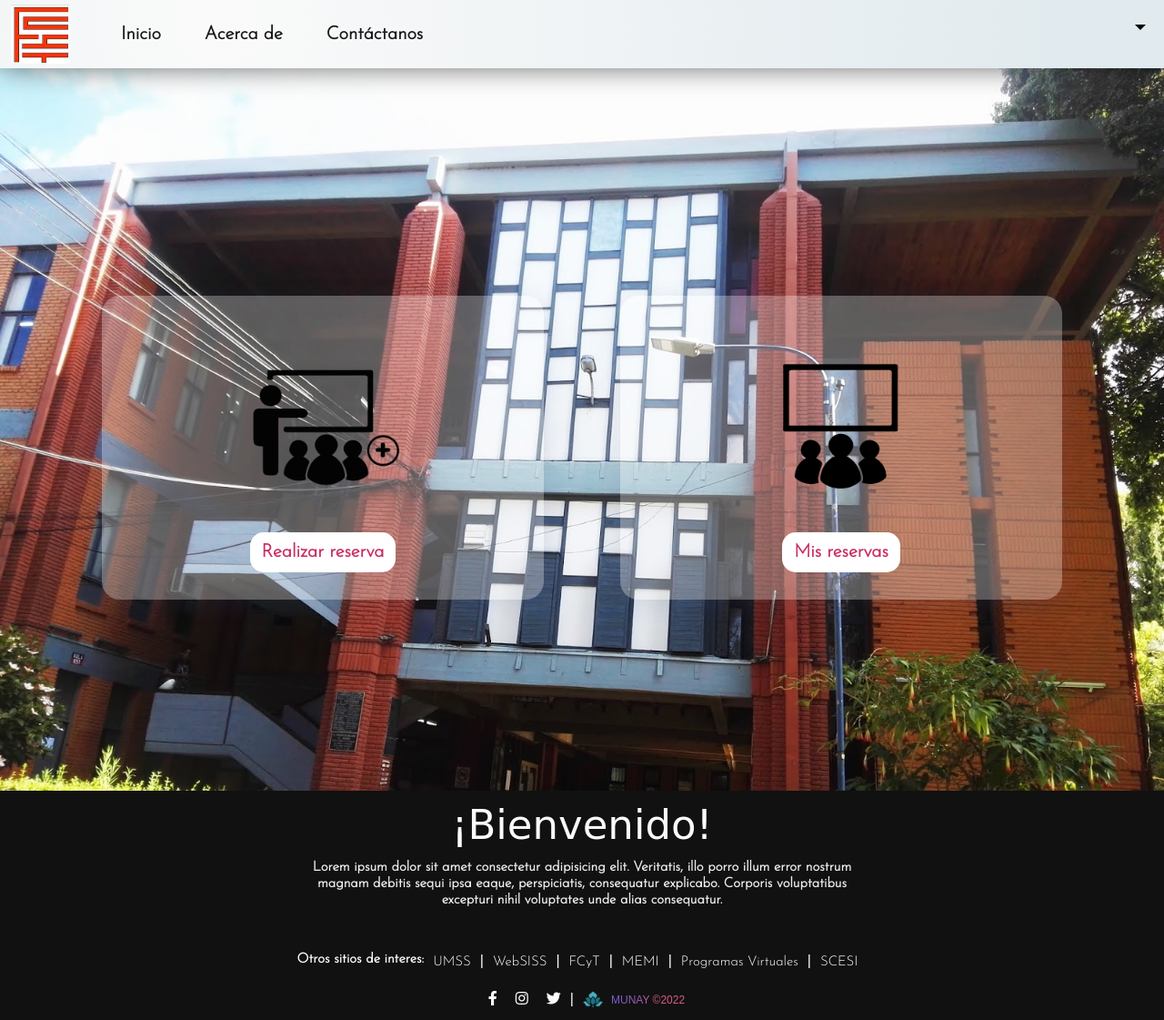
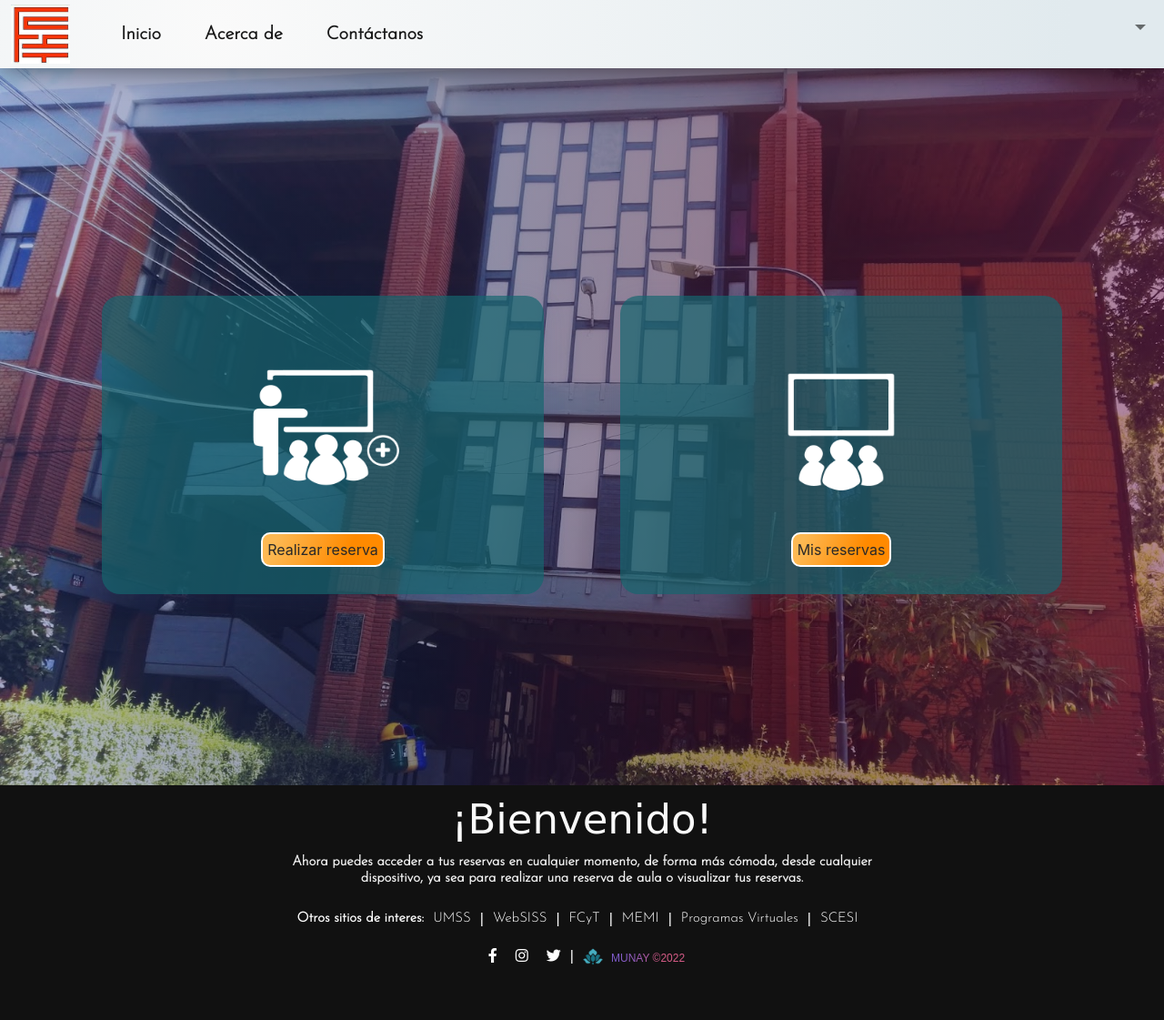
Before and after one commit to Yarias2106/Sistema_Reserva_Aulas, a Django app: page /VistaDocente/ in a window 1280 px wide. Shown: the whole page at 91% size. After the commit the page ends 1060 px from the top, so only its background shows below. Run offline with Django 3.2, Linux system fonts and the light colour scheme; a user stored in the database is signed in; data comes from the database, SQL or seed files in the repository; some libraries are stand-ins or nearby versions; some web fonts are replaced.

Commit message:
Sprint terminado

```diff
--- a/Proyecto_Munay/Proyecto_Munay/Templates/VistaDocente.html
+++ b/Proyecto_Munay/Proyecto_Munay/Templates/VistaDocente.html
@@ -36,7 +36,7 @@
       </button>
 
           <div class="collapse navbar-collapse ms-lg-3 justify-content-center" id="navbarTogglerDemo03">
-                      <ul class="navbar-nav me-auto mb-2 mb-lg-0">
+                  <ul class="navbar-nav me-auto mb-lg-0">
                       <li class="nav-item nav-justified">
                           <a class="nav-link active  pe-2 mx-3" aria-current="page" href="#">Inicio</a>
                       </li>
@@ -47,11 +47,11 @@
                           <a class="nav-link active  pe-2 mx-3" href="#">Contáctanos </a>
                       </li>
                   </ul>
+                  <ul class="navbar-nav mb-2 mb-lg-0">
+                  <div class="mb-0 ">
+                    {%if user.is_authenticated %}
 
-                      <center><div class="mb-0 ">
-                        <center>{%if user.is_authenticated %}
-
-                                <li class="nav-item dropdown" style="list-style:none">
+                    <center><li class="nav-item dropdown" style="list-style:none">
                               <a class="nav-link dropdown-toggle btnCerrar" href="#" id="navbarDropdown" role="button" data-toggle="dropdown" aria-haspopup="true" aria-expanded="false">
                                 {{nombre}}
                               </a>
@@ -59,14 +59,14 @@
                                 <center><a class="dropdown-item " href="/salir/">Cerrar Sesión</a></center>
 
                               </div>
-                                </li>
+                            </li></center>
 
 
-                                 {%endif%}</center>
+                             {%endif%}
                         </div>
-                     </center>
+                      </ul>
           </div>
-
+    </div>
   </nav>
 
       <section class="section">
@@ -75,7 +75,7 @@
             <div class="col-md-6 col-lg-6  ">
               <div class="Caja">
                 <div class="Iconos">
-                    <img src="{% static '/imagenes/Reservar.png' %}" alt="Reservar">
+                    <img src="{% static '/imagenes/Reservar1.png' %}" alt="Reservar">
                 </div>
                 <button type="button" class="btn BtnReservar">Realizar reserva</button>
               </div>
@@ -84,7 +84,7 @@
             <div class="col-md-6 col-lg-6  ">
               <div class="Caja">
                 <div class="Iconos">
-                    <img src="{% static '/imagenes/MiReserva.png' %}" alt="MiReserva">
+                    <img src="{% static '/imagenes/MiReserva1.png' %}" alt="MiReserva">
                 </div>
                 <button type="button" class="btn BtnMiReserva">Mis reservas</button>
               </div>
@@ -98,7 +98,7 @@
     <section id="Bienvenida">
       <div class="Bienvenida-container">
         <h1>¡Bienvenido!</h1>
-        <h2 class="col-sm-8 col-lg-6">Lorem ipsum dolor sit amet consectetur adipisicing elit. Veritatis, illo porro illum error nostrum magnam debitis sequi ipsa eaque, perspiciatis, consequatur explicabo. Corporis voluptatibus excepturi nihil voluptates unde alias consequatur. </h2>
+        <h2 class="col-10 col-sm-8 col-lg-6">Ahora puedes acceder a tus reservas en cualquier momento, de forma más cómoda, desde cualquier dispositivo, ya sea para realizar una reserva de aula o visualizar tus reservas.</h2>
       </div>
     </section>
 
--- a/Proyecto_Munay/Proyecto_Munay/Templates/login.html
+++ b/Proyecto_Munay/Proyecto_Munay/Templates/login.html
@@ -120,12 +120,12 @@
         </div>
 
         <div class="col-md-5 col-sm-12 col-12 ps-0 mt-5">
-            <img src="https://ed.team/images/utils/semana-de-la-tecnologia/grafico.png" alt="" class='imagen ml-5'></img>
+            <center><img src="{% static '/imagenes/grafico.png' %}" alt="" class='imagen ml-5'></img></center>
         </div>
     </div>
 
     <footer class='footColor mt-auto pb-0'>
-        <div class="footer-content">
+        <div class="footer-content mt-2">
 
             <ul class="socials">
                 <b class="SocialsE">Otros sitios de interes:</b>
--- a/Proyecto_Munay/static/css/cssDocente.css
+++ b/Proyecto_Munay/static/css/cssDocente.css
@@ -10,26 +10,50 @@ body{
 /* Section Buttons */
 
 .section {
-background-image: url(../imagenes/principal.jpg);
-background-size:cover;
-background-repeat: no-repeat;
-padding-top: 250px;
-padding-bottom: 170px;
-}
+  background: linear-gradient(to right, #1f379056, #16205376, #4310318a, #6c194f86), url(../imagenes/principal.jpg);
+  background-size:cover;
+  background-repeat: no-repeat;
+  background-position: center;
+  background-attachment: fixed;
+  padding-top: 250px;
+  padding-bottom: 170px;
+
+  }
+
+  /* .section::before {
+    content: "";
+    width: 100%;
+    min-height: 100vh;
+    position:absolute;
+    background: -webkit-linear-gradient(to right, #1F3890, #162053, #431031, #6C194F);   Chrome 10-25, Safari 5.1-6
+    background: linear-gradient(to right, #1F3890, #162053, #431031, #6C194F);  W3C, IE 10+/ Edge, Firefox 16+, Chrome 26+, Opera 12+, Safari 7+
+    top: 75px;
+    left: 0;
+    opacity: 0.4;
+    }
+   */
+
 .section .Caja {
   padding: 30px;
   position: relative;
   overflow: hidden;
   margin: 0 30px 40px 30px;
-  background: rgba(255, 255, 255, 0.3);
+  background: rgba(22, 101, 111, 0.7);
   box-shadow: 0 5px 26px 0 rgba(68, 88, 144, 0.14);
   border-radius: 20px;
   text-align: center;
   transition: all 0.2s ease-in-out;
 }
 
+@media (max-width: 768px) {
+  .section .Caja{
+  margin: 0 15px 20px 15px;
+  padding: 15px;
+  }
+}
+
 .section .Caja:hover{
-  background: rgba(255, 255, 255, 0.5);
+  background: rgba(32, 186, 203, 0.5);
   transform: scale(1.02);
 }
 
@@ -40,16 +64,30 @@ padding-bottom: 170px;
   height: 210px;
 }
 
+@media (max-width: 768px) {
+  .section .Iconos img{
+  padding-top: 5px;
+  width: 100px;
+  height: 110px;
+  }
+}
+
 .BtnReservar, .BtnMiReserva{
-    background-color: #ffffff;
-    border-radius: 15px;
-    padding: 4 15px;
-    color: #CB3066;
-    font-size:16px;
-    transition: all 0.3s ease-in-out;
-    font-family: 'Josefin Sans', sans-serif;
-    font-weight: Bold;
-    font-size: 20px;
+  background-image: radial-gradient( circle farthest-corner at 10% 20%,  rgba(253,203,50,1) 0%, rgba(244,56,98,1) 100.2% );
+  background-image: linear-gradient( 109.6deg,  rgba(255,194,48,1) 11.2%, rgba(255,124,0,1) 100.2% );
+  color: rgb(41, 41, 41);
+  background-image: linear-gradient( 112.7deg,  rgba(253,185,83,1) 11.4%, rgba(255,138,0,1) 70.2% );
+  border-radius: 10px;
+  padding: 5px;
+  border: 2px solid rgb(255, 255, 255);
+}
+
+@media (max-width: 768px) {
+  .BtnReservar, .BtnMiReserva{
+    padding: 0 5px;
+    font-size: 14px;
+
+  }
 }
 
 .BtnReservar:hover, .BtnMiReserva:hover {
@@ -62,9 +100,15 @@ padding-bottom: 170px;
 # Bienvenida Section
 --------------------------------------------------------------*/
 #Bienvenida {
-  height: 20vh;
+  height: 15vh;
   position: relative;
   background: #111;
+}
+
+@media (max-width: 768px) {
+  #Bienvenida {
+    height: 13vh;
+  }
 }
 
 #Bienvenida .Bienvenida-container {
@@ -93,17 +137,17 @@ padding-bottom: 170px;
 }
 
 #Bienvenida h2 {
-  color: rgb(236, 236, 236);
-  margin-bottom: 25px;
+  color: rgb(241, 241, 241);
+  margin-bottom: 10px;
   font-size: 15px;
   font-family: 'Josefin Sans', sans-serif;
   font-weight: Bold;
 }
 @media (max-width: 768px) {
   #Bienvenida h2 {
-    font-size: 14px;
-    line-height: 24px;
-    margin-bottom: 30px;
+    font-size: 11px;
+    line-height: 13px;
+    margin-bottom: 2px;
   }
 }
 
@@ -148,11 +192,22 @@ font-family: Arial, Helvetica, sans-serif;
 .socials{
 list-style: none;
 display: flex;
+align-items: center;
 padding-left: 0%;
 }
 .socials li{
 margin: 0 10px;
+
 }
+
+@media (max-width: 768px) {
+  .socials li {
+    margin:0 4px;
+    display: flex;
+    align-items: center;
+  }
+}
+
 .socials a{
 text-decoration: none;
 color: #fff;
--- a/Proyecto_Munay/static/css/stilos.css
+++ b/Proyecto_Munay/static/css/stilos.css
@@ -9,7 +9,8 @@
 
     background: -webkit-linear-gradient(to right, #1F3890, #162053, #431031, #6C194F);  /* Chrome 10-25, Safari 5.1-6 */
     background: linear-gradient(to right, #1F3890, #162053, #431031, #6C194F); /* W3C, IE 10+/ Edge, Firefox 16+, Chrome 26+, Opera 12+, Safari 7+ */
-}
+
+   }
 
 .elh2{
     color: rgb(216, 150, 83);
@@ -84,6 +85,8 @@
     height: 50%;
  }
 
+
+
  .footColor{
     margin-top: 2%;
     padding-bottom: 0.8%;
@@ -95,11 +98,18 @@
  .socials{
     list-style: none;
     display: flex;
+    align-items: center;
     padding-left: 0%;
  }
  .socials li{
     margin: 0 10px;
  }
+
+ @media (max-width: 768px) {
+   .socials li {
+     margin:0 4px  }
+ }
+
  .socials a{
     text-decoration: none;
     color: #fff;
@@ -115,6 +125,16 @@
  .SocialsE{
     font-size: 15px;
     font-family: 'Josefin Sans', sans-serif;
+    display: flex;
+    align-items: center;
+ }
+
+ @media (max-width: 768px) {
+   .SocialsE {
+     font-size: 8px;
+     display: flex;
+     align-items: center;
+   }
  }
 
  .footer-content{
```
Also changed, not shown: Proyecto_Munay/static/imagenes/MiReserva1.png (added), Proyecto_Munay/static/imagenes/Reservar1.png (added), Proyecto_Munay/static/imagenes/grafico.png (added). Lines whose indentation alone changed are shown as unchanged.
